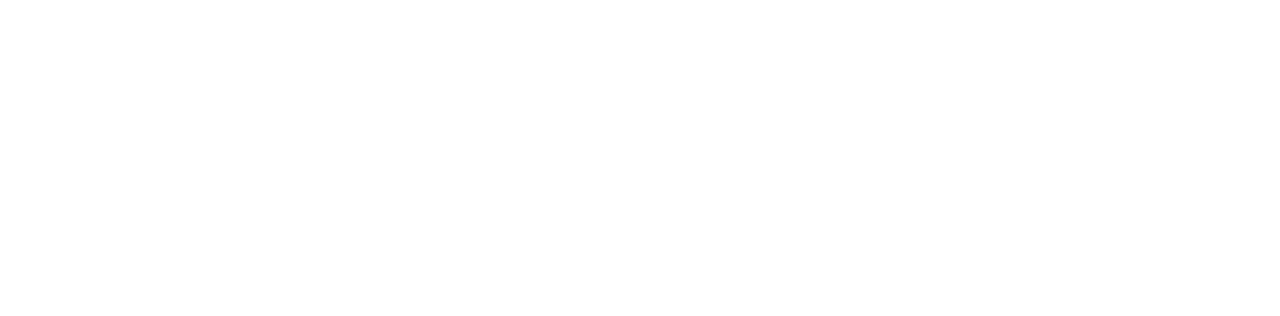
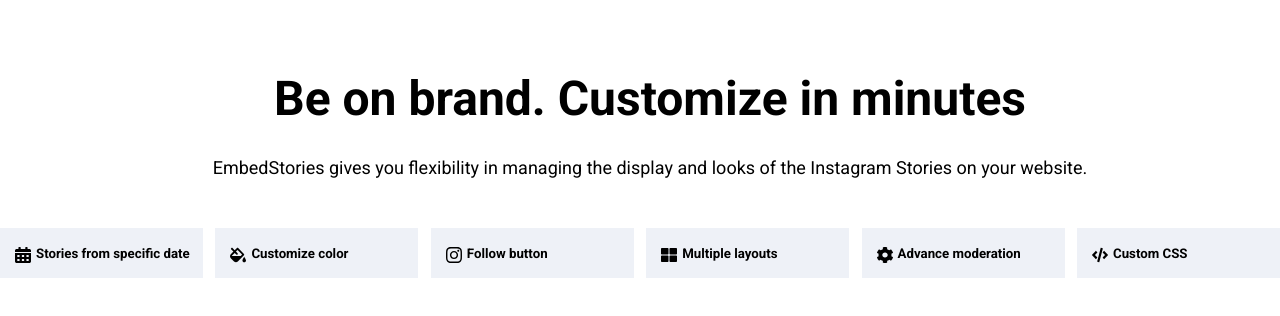
Before and after one commit to AndyMagwayer/carlo, a plain HTML site: page practice-startkit/index.html in a window 1280 px wide. Drawn offline with Linux system fonts and the light colour scheme.

Commit message:
feat: completed hero section (18:57)

```diff
--- a/practice-startkit/index.html
+++ b/practice-startkit/index.html
@@ -1,5 +1,6 @@
 <!DOCTYPE html>
 <html lang="en">
+
 <head>
   <meta charset="UTF-8" />
   <meta http-equiv="X-UA-Compatible" content="IE=edge" />
@@ -8,14 +9,59 @@
   <link rel="preconnect" href="https://fonts.googleapis.com" />
   <link rel="stylesheet" href="styles/main.css">
   <link rel="preconnect" href="https://fonts.gstatic.com" crossorigin />
-    <link
-      href="https://fonts.googleapis.com/css2?family=Roboto:wght@300;400;500;700;900&display=swap"
-      rel="stylesheet"
-    />
+  <link href="https://fonts.googleapis.com/css2?family=Roboto:wght@300;400;500;700;900&display=swap" rel="stylesheet" />
 
   <title>carlo</title>
 </head>
+
 <body>
-    <!-- code -->
-  </body>
+  <section class="hero">
+    <div class="container">
+      <h1 class="title">Be on brand. Customize in minutes</h1>
+      <p class="subtitle">EmbedStories gives you flexibility in managing the display and looks of the Instagram Stories
+        on your website. </p>
+    </div>
+
+
+      <div class="wrapper">
+
+        <!-- cards -->
+        <div class="cards">
+          <img src="icons/Vector.svg" alt="">
+          <h5>Stories from specific date</h5>
+        </div>
+
+        <!-- cards -->
+        <div class="cards">
+          <img src="icons/Vector (1).svg" alt="">
+          <h5>Customize color</h5>
+        </div>
+
+        <!-- cards -->
+        <div class="cards">
+          <img src="icons/Vector (2).svg" alt="">
+          <h5>Follow button</h5>
+        </div>
+
+        <!-- cards -->
+        <div class="cards">
+          <img src="icons/Vector (3).svg" alt="">
+          <h5>Multiple layouts</h5>
+        </div>
+
+        <!-- cards -->
+        <div class="cards">
+          <img src="icons/Vector (4).svg" alt="">
+          <h5>Advance moderation</h5>
+        </div>
+
+        <!-- cards -->
+        <div class="cards">
+          <img src="icons/Vector (5).svg" alt="">
+          <h5>Custom CSS</h5>
+        </div>
+      </div>
+
+  </section>
+
 </html>
--- a/practice-startkit/styles/main.css
+++ b/practice-startkit/styles/main.css
@@ -0,0 +1,59 @@
+* {
+    margin: 0;
+    padding: 0;
+    box-sizing: border-box;
+}
+
+body {
+    font-family: 'Roboto';
+}
+
+.hero {
+    background-color: #ffff;
+}
+
+.container {
+    padding-top: 70px;
+    width: 1300px;
+
+}
+
+.container .title {
+    text-align: center;
+    width: 1300px;
+    font-size: 48px;
+
+}
+
+.container .subtitle {
+    padding-top: 30px;
+    text-align: center;
+    font-size: 18px;
+}
+
+.hero .wrapper {
+    gap: 10px;
+    display: flex;
+    justify-content: space-between;
+    margin-top: 50px;
+}
+
+.hero .cards {
+    display: flex;
+flex-direction: row;
+align-items: center;
+padding: 10px;
+gap: 5px;
+
+width: 203px;
+height: 50px;
+
+background-color: #EEF1F7;
+
+}
+
+.hero .cards img {
+    display: flex;
+    margin-top: 3px;
+    margin-left: 5px;
+}
```
Also changed, not shown: practice-startkit/icons/Vector (1).svg (added), practice-startkit/icons/Vector (2).svg (added), practice-startkit/icons/Vector (3).svg (added), practice-startkit/icons/Vector (4).svg (added), practice-startkit/icons/Vector (5).svg (added), practice-startkit/icons/Vector.svg (added). Lines whose indentation alone changed are shown as unchanged.
